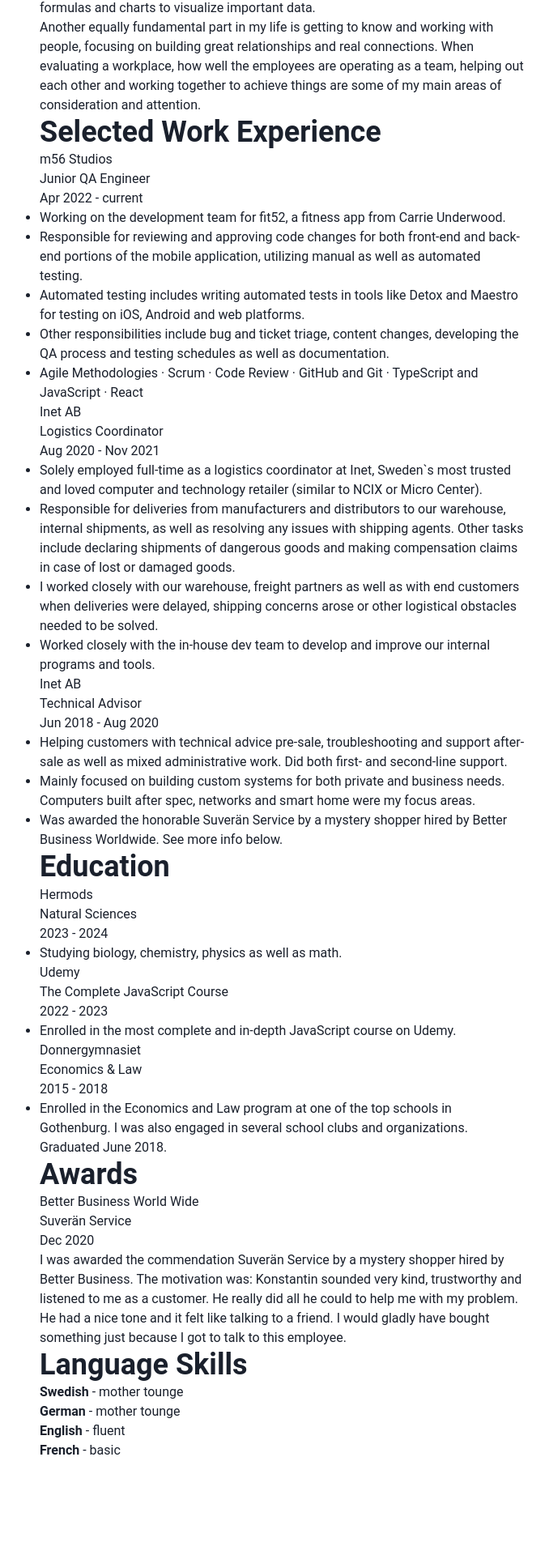
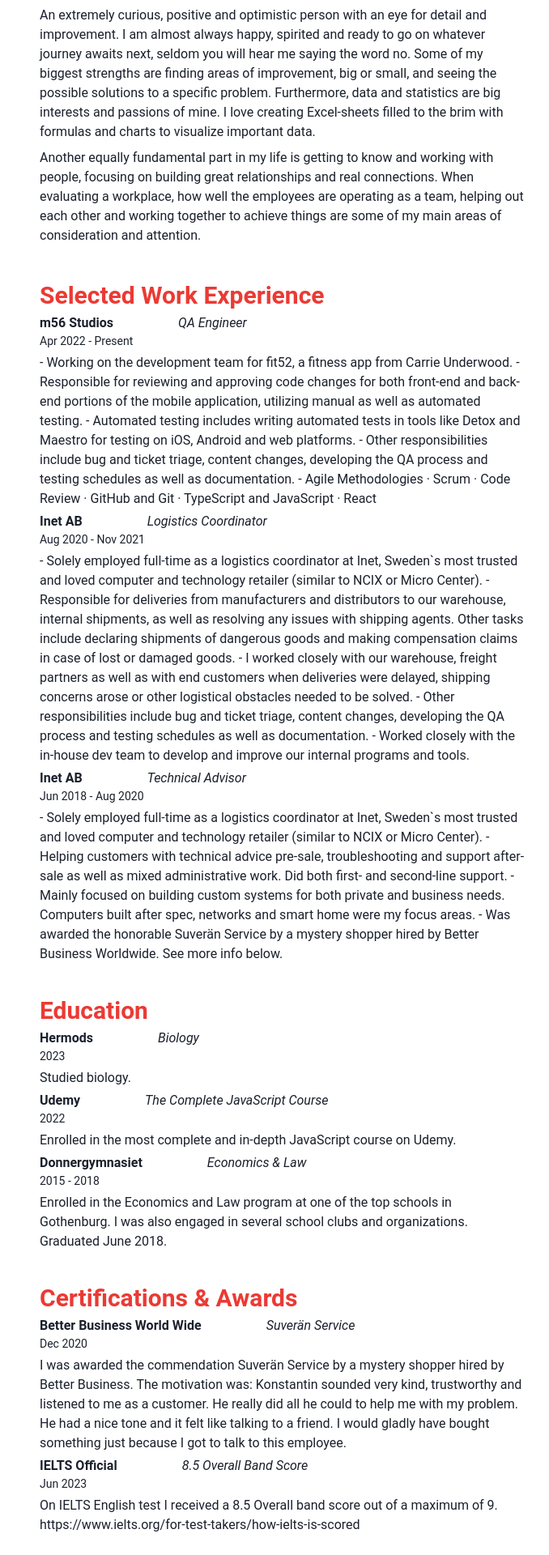
Before and after one commit to konstantinlindner/konstantinlindner.com-v2, a Next.js app: page /about in a window 1280 px wide. Shown: the part 289-2209 px from the top of the page at 81% size, without its empty margins (291-969 px from the left). Before the commit the page ends 2112 px from the top, so only its background shows below. Built offline with nearby package versions, Linux system fonts and the light colour scheme; a web font is replaced by a local one.

Commit message:
work on about page

```diff
--- /dev/null
+++ b/src/components/ExperienceItem/index.tsx
@@ -0,0 +1,29 @@
+import { Text, Link, Box } from '@chakra-ui/react';
+
+interface ExperienceItem {
+  link: string;
+  where: string;
+  what: string;
+  date: string;
+  content: string;
+}
+
+function ExperienceItem({ link, where, what, date, content }: ExperienceItem) {
+  return (
+    <>
+      <Link fontWeight="bold" href={link} isExternal>
+        {where}
+      </Link>
+
+      <Box as="span" ml="20">
+        <Text as="i">{what}</Text>
+      </Box>
+
+      <Text fontSize="sm">{date}</Text>
+
+      <Text my="1">{content}</Text>
+    </>
+  );
+}
+
+export default ExperienceItem;
--- a/src/pages/about.tsx
+++ b/src/pages/about.tsx
@@ -1,4 +1,6 @@
 import NavBar from '../components/NavBar';
+import SocialLinkRow from '../components/SocialLinkRow';
+import ExperienceItem from '../components/ExperienceItem';
 import { Box, Heading, Text, Link } from '@chakra-ui/react';
 import { motion } from 'framer-motion';
 
@@ -20,20 +22,50 @@ function About() {
           maxW="600"
           mx="auto"
         >
-          <Heading>I am</Heading>
+          <Box mb="2">
+            <Heading size="lg" color={'#eb3a34'}>
+              Hi,
+            </Heading>
+            <Heading as="span" size="lg" color="grey">
+              My name is{' '}
+            </Heading>
+            <Heading as="span" size="lg">
+              Konstantin Lindner.
+            </Heading>
+          </Box>
 
-          <Text>
-            An extremely curious, positive and optimistic person with an eye for
-            detail and improvement. I am almost always happy, spirited and ready
-            to go on whatever journey awaits next, seldom you will hear me
-            saying the word no. Some of my biggest strengths are finding areas
-            of improvement, big or small, and seeing the possible solutions to a
-            specific problem. Furthermore, data and statistics are big interests
-            and passions of mine. I love creating Excel-sheets filled to the
-            brim with formulas and charts to visualize important data.
+          <SocialLinkRow />
+
+          <Box
+            my="10"
+            as={motion.div}
+            initial={{
+              y: 10,
+              opacity: 0,
+            }}
+            animate={{
+              y: 0,
+              opacity: 1,
+              transition: { duration: 0.8, delay: 0.1 },
+            }}
+          >
+            <Heading size="lg" color={'#eb3a34'} mb="1">
+              I am
+            </Heading>
+
+            <Text py="1">
+              An extremely curious, positive and optimistic person with an eye
+              for detail and improvement. I am almost always happy, spirited and
+              ready to go on whatever journey awaits next, seldom you will hear
+              me saying the word no. Some of my biggest strengths are finding
+              areas of improvement, big or small, and seeing the possible
+              solutions to a specific problem. Furthermore, data and statistics
+              are big interests and passions of mine. I love creating
+              Excel-sheets filled to the brim with formulas and charts to
+              visualize important data.
             </Text>
 
-          <Text>
+            <Text py="1">
               Another equally fundamental part in my life is getting to know and
               working with people, focusing on building great relationships and
               real connections. When evaluating a workplace, how well the
@@ -41,172 +73,200 @@ function About() {
               working together to achieve things are some of my main areas of
               consideration and attention.
             </Text>
+          </Box>
 
-          <Heading>Selected Work Experience</Heading>
+          <Box
+            mb="10"
+            as={motion.div}
+            initial={{
+              y: 10,
+              opacity: 0,
+            }}
+            animate={{
+              y: 0,
+              opacity: 1,
+              transition: { duration: 0.8, delay: 0.1 },
+            }}
+          >
+            <Heading size="lg" color={'#eb3a34'} mb="1">
+              Selected Work Experience
+            </Heading>
 
-          <Text>
-            <Link href="https://m56studios.com/" target="'_blank">
-              m56 Studios
-            </Link>
-          </Text>
+            <ExperienceItem
+              link="https://m56studios.com/"
+              where="m56 Studios"
+              what="QA Engineer"
+              date="Apr 2022 - Present"
+              content="- Working on the development team for fit52, a fitness app from
+                Carrie Underwood.
 
-          <Text>Junior QA Engineer</Text>
-          <Text>Apr 2022 - current</Text>
-          <ul>
-            <li>
-              Working on the development team for fit52, a fitness app from
-              Carrie Underwood.
-            </li>
-            <li>
-              Responsible for reviewing and approving code changes for both
+                - Responsible for reviewing and approving code changes for both
                 front-end and back-end portions of the mobile application,
                 utilizing manual as well as automated testing.
-            </li>
-            <li>
-              Automated testing includes writing automated tests in tools like
+
+                - Automated testing includes writing automated tests in tools like
                 Detox and Maestro for testing on iOS, Android and web platforms.
-            </li>
-            <li>
-              Other responsibilities include bug and ticket triage, content
+
+                - Other responsibilities include bug and ticket triage, content
                 changes, developing the QA process and testing schedules as well
                 as documentation.
-            </li>
-            <li>
-              Agile Methodologies · Scrum · Code Review · GitHub and Git ·
-              TypeScript and JavaScript · React
-            </li>
-          </ul>
 
-          <Text>
-            <Link href="https://inet.se/" target="'_blank">
-              Inet AB
-            </Link>
-          </Text>
-          <Text>Logistics Coordinator</Text>
-          <Text>Aug 2020 - Nov 2021</Text>
-          <ul>
-            <li>
-              Solely employed full-time as a logistics coordinator at Inet,
+                - Agile Methodologies · Scrum · Code Review · GitHub and Git ·
+                TypeScript and JavaScript · React"
+            />
+
+            <ExperienceItem
+              link="https://inet.se/"
+              where="Inet AB"
+              what="Logistics Coordinator"
+              date="Aug 2020 - Nov 2021"
+              content="- Solely employed full-time as a logistics coordinator at Inet,
               Sweden`s most trusted and loved computer and technology retailer
               (similar to NCIX or Micro Center).
-            </li>
-            <li>
-              Responsible for deliveries from manufacturers and distributors to
-              our warehouse, internal shipments, as well as resolving any issues
-              with shipping agents. Other tasks include declaring shipments of
-              dangerous goods and making compensation claims in case of lost or
-              damaged goods.
-            </li>
-            <li>
-              I worked closely with our warehouse, freight partners as well as
-              with end customers when deliveries were delayed, shipping concerns
-              arose or other logistical obstacles needed to be solved.
-            </li>
-            <li>
-              Worked closely with the in-house dev team to develop and improve
-              our internal programs and tools.
-            </li>
-          </ul>
 
-          <Text>
-            <Link href="https://inet.se/" target="'_blank">
-              Inet AB
-            </Link>
-          </Text>
+                - Responsible for deliveries from manufacturers and distributors
+                to our warehouse, internal shipments, as well as resolving any
+                issues with shipping agents. Other tasks include declaring
+                shipments of dangerous goods and making compensation claims in
+                case of lost or damaged goods.
 
-          <Text>Technical Advisor</Text>
-          <Text>Jun 2018 - Aug 2020</Text>
-          <ul>
-            <li>
-              Helping customers with technical advice pre-sale, troubleshooting
-              and support after-sale as well as mixed administrative work. Did
-              both first- and second-line support.
-            </li>
-            <li>
-              Mainly focused on building custom systems for both private and
+                - I worked closely with our warehouse, freight partners as well as
+                with end customers when deliveries were delayed, shipping
+                concerns arose or other logistical obstacles needed to be
+                solved.
+
+                - Other responsibilities include bug and ticket triage, content
+                changes, developing the QA process and testing schedules as well
+                as documentation.
+
+                - Worked closely with the in-house dev team to develop and improve
+                our internal programs and tools."
+            />
+
+            <ExperienceItem
+              link="https://inet.se/"
+              where="Inet AB"
+              what="Technical Advisor"
+              date="Jun 2018 - Aug 2020"
+              content="- Solely employed full-time as a logistics coordinator at Inet,
+              Sweden`s most trusted and loved computer and technology retailer
+              (similar to NCIX or Micro Center).
+
+                - Helping customers with technical advice pre-sale,
+                troubleshooting and support after-sale as well as mixed
+                administrative work. Did both first- and second-line support.
+
+                - Mainly focused on building custom systems for both private and
                 business needs. Computers built after spec, networks and smart
                 home were my focus areas.
-            </li>
-            <li>
-              Was awarded the honorable Suverän Service by a mystery shopper
-              hired by Better Business Worldwide. See more info below.
-            </li>
-          </ul>
 
-          <Heading>
-            <span>Education</span>
-            <br />
+                - Was awarded the honorable Suverän Service by a mystery shopper
+                hired by Better Business Worldwide. See more info below."
+            />
+          </Box>
+
+          <Box
+            mb="10"
+            as={motion.div}
+            initial={{
+              y: 10,
+              opacity: 0,
+            }}
+            animate={{
+              y: 0,
+              opacity: 1,
+              transition: { duration: 0.8, delay: 0.1 },
+            }}
+          >
+            <Heading size="lg" color={'#eb3a34'} mb="1">
+              Education
             </Heading>
 
-          <Text>
-            <a href="https://hermods.se/" target="'_blank">
-              Hermods
-            </a>
-          </Text>
-          <Text>Natural Sciences</Text>
-          <Text>2023 - 2024</Text>
-          <ul>
-            <li>Studying biology, chemistry, physics as well as math.</li>
-          </ul>
+            <ExperienceItem
+              link="https://hermods.se/"
+              where="Hermods"
+              what="Biology"
+              date="2023"
+              content="Studied biology."
+            />
 
-          <Text>
-            <a
-              href="https://www.udemy.com/course/the-complete-javascript-course/"
-              target="'_blank"
+            <ExperienceItem
+              link="https://www.udemy.com/course/the-complete-javascript-course/"
+              where="Udemy"
+              what="The Complete JavaScript Course"
+              date="2022"
+              content="Enrolled in the most complete and in-depth JavaScript course on
+              Udemy."
+            />
+
+            <ExperienceItem
+              link="https://donnergymnasiet.se/"
+              where="Donnergymnasiet"
+              what="Economics & Law"
+              date="2015 - 2018"
+              content="Enrolled in the Economics and Law program at one of the top
+              schools in Gothenburg. I was also engaged in several school
+              clubs and organizations. Graduated June 2018."
+            />
+          </Box>
+
+          <Box
+            mb="10"
+            as={motion.div}
+            initial={{
+              y: 10,
+              opacity: 0,
+            }}
+            animate={{
+              y: 0,
+              opacity: 1,
+              transition: { duration: 0.8, delay: 0.1 },
+            }}
           >
-              Udemy
-            </a>
-          </Text>
-          <Text>The Complete JavaScript Course</Text>
-          <Text>2022 - 2023</Text>
-          <ul>
-            <li>
-              Enrolled in the most complete and in-depth JavaScript course on
-              Udemy.
-            </li>
-          </ul>
-
-          <Text>
-            <a href="https://donnergymnasiet.se/" target="'_blank">
-              Donnergymnasiet
-            </a>
-          </Text>
-          <Text>Economics & Law</Text>
-          <Text>2015 - 2018</Text>
-          <ul>
-            <li>
-              Enrolled in the Economics and Law program at one of the top
-              schools in Gothenburg. I was also engaged in several school clubs
-              and organizations. Graduated June 2018.
-            </li>
-          </ul>
-
-          <Heading>
-            <span>Awards</span>
-            <br />
+            <Heading size="lg" color={'#eb3a34'} mb="1">
+              Certifications & Awards
             </Heading>
 
-          <Text>
-            <a href="https://www.betterbusiness.se/" target="'_blank">
-              Better Business World Wide
-            </a>
-          </Text>
-          <Text>Suverän Service</Text>
-          <Text>Dec 2020</Text>
-          <Text>
-            I was awarded the commendation Suverän Service by a mystery shopper
-            hired by Better Business. The motivation was: Konstantin sounded
-            very kind, trustworthy and listened to me as a customer. He really
-            did all he could to help me with my problem. He had a nice tone and
-            it felt like talking to a friend. I would gladly have bought
-            something just because I got to talk to this employee.
-          </Text>
+            <ExperienceItem
+              link="https://www.betterbusiness.se/"
+              where="Better Business World Wide"
+              what="Suverän Service"
+              date="Dec 2020"
+              content="I was awarded the commendation Suverän Service by a mystery
+              shopper hired by Better Business. The motivation was: Konstantin
+              sounded very kind, trustworthy and listened to me as a customer.
+              He really did all he could to help me with my problem. He had a
+              nice tone and it felt like talking to a friend. I would gladly
+              have bought something just because I got to talk to this employee."
+            />
 
-          <Heading>
-            <span>Language Skills</span>
-            <br />
+            <ExperienceItem
+              link="https://www.ielts.org/"
+              where="IELTS Official"
+              what="8.5 Overall Band Score"
+              date="Jun 2023"
+              content="On IELTS English test I received a 8.5 Overall band score out of a maximum of 9. https://www.ielts.org/for-test-takers/how-ielts-is-scored"
+            />
+          </Box>
+
+          <Box
+            mb="10"
+            as={motion.div}
+            initial={{
+              y: 10,
+              opacity: 0,
+            }}
+            animate={{
+              y: 0,
+              opacity: 1,
+              transition: { duration: 0.8, delay: 0.1 },
+            }}
+          >
+            <Heading size="lg" color={'#eb3a34'} mb="1">
+              Language Skills
             </Heading>
 
+            <Box py="1">
               <Text>
                 <b>Swedish</b> - mother tounge
               </Text>
@@ -214,11 +274,13 @@ function About() {
                 <b>German</b> - mother tounge
               </Text>
               <Text>
-            <b>English</b> - fluent
+                <b>English</b> - fluent (IELTS 8.5 out of 9)
               </Text>
               <Text>
                 <b>French</b> - basic
               </Text>
+            </Box>
+          </Box>
         </Box>
       </Box>
     </>
```
Also changed, not shown: src/pages/index.tsx (+4 -4 lines). Lines whose indentation alone changed are shown as unchanged.
